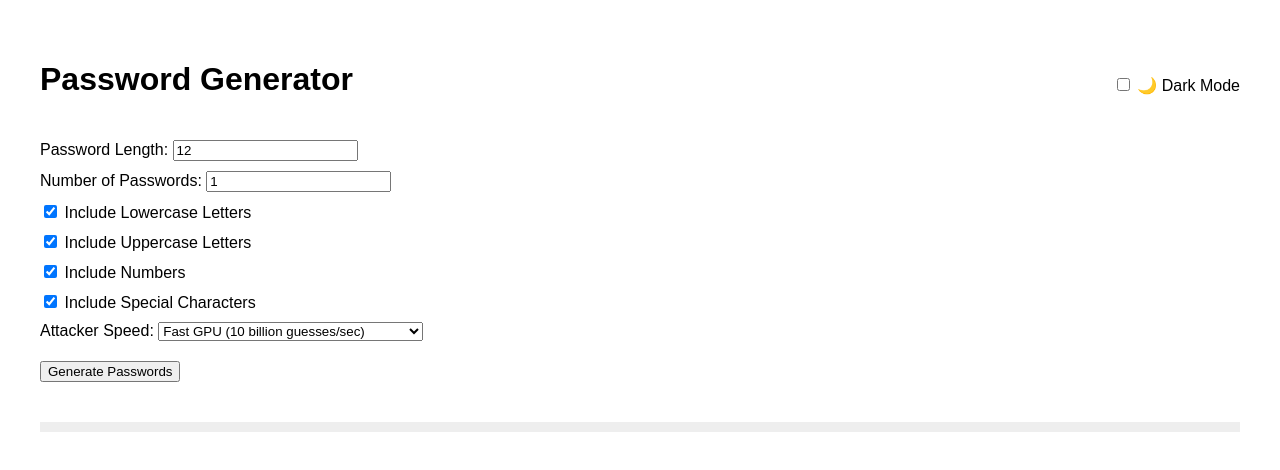
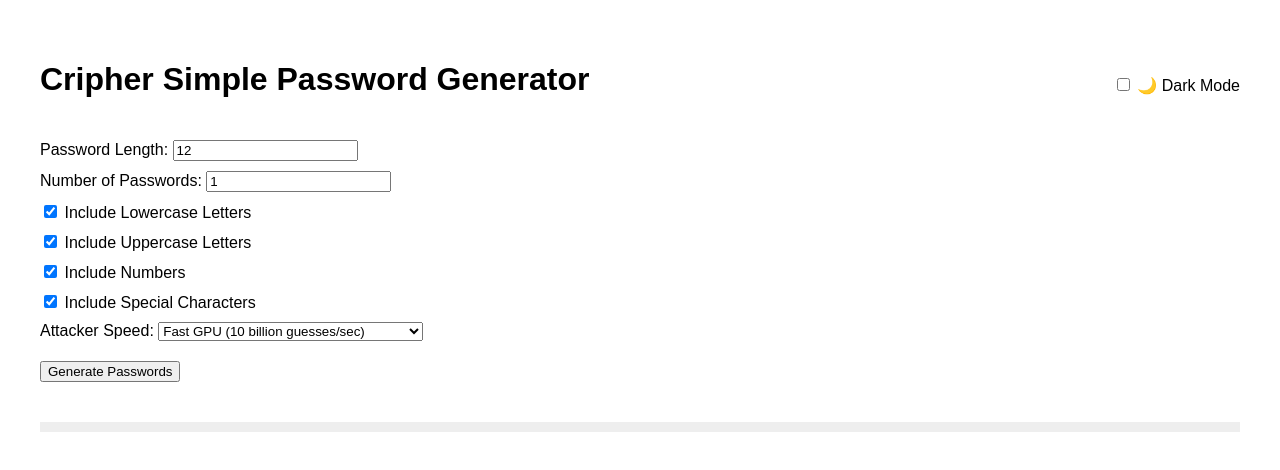
Before and after one commit to abelbrazal/Cripher-Simple-Password-Generator, a plain HTML site: page index.html in a window 1280 px wide. Drawn offline with Linux system fonts and the light colour scheme.

Commit message:
Add files via upload
Renamed the title and header.

```diff
--- a/index.html
+++ b/index.html
@@ -2,12 +2,12 @@
 <html lang="en">
 <head>
   <meta charset="UTF-8" />
-  <title>Password Generator</title>
+  <title>Cripher Simple Password Generator</title>
   <link rel="stylesheet" href="style.css" />
 </head>
 <body>
   <div class="top-controls">
-    <h1>Password Generator</h1>
+    <h1>Cripher Simple Password Generator</h1>
     <label>
       <input type="checkbox" id="dark-toggle" onchange="toggleDarkMode()"> 🌙 Dark Mode
     </label>
```
